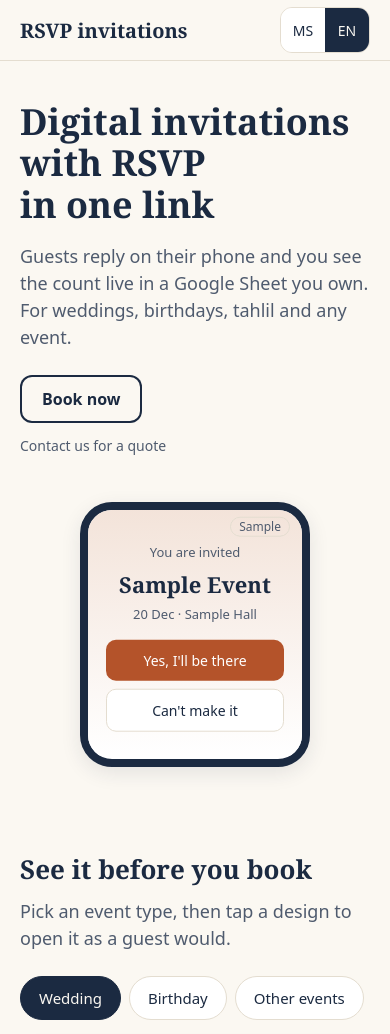
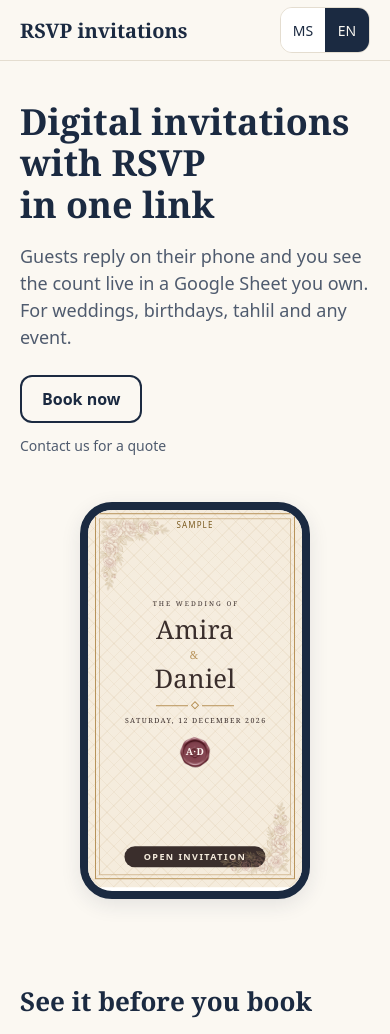
Before and after one commit to akmalaqim74/rsvp, a React (Vite) app: page / in a window 390 px wide. Shown: the top 1034 px of the page. Built offline with nearby package versions, Linux system fonts and the light colour scheme.

Commit message:
Hero phone shows a miniature wedding cover matching the real cards

```diff
--- a/src/components/Hero.tsx
+++ b/src/components/Hero.tsx
@@ -1,6 +1,11 @@
 import { m } from 'motion/react';
 import { useI18n } from '../lib/i18n';
 import { WhatsAppLink } from './WhatsAppLink';
+import { CoverThumb, themeStyle } from './card/parts';
+import { findDemo } from '../demos/data';
+import '../invitation.css';
+
+const SAMPLE = findDemo('wedding', 'id-1');
 
 const item = (i: number) => ({
   initial: { opacity: 0, y: 20 },
@@ -9,7 +14,7 @@ const item = (i: number) => ({
 });
 
 export function Hero() {
-  const { t } = useI18n();
+  const { t, lang } = useI18n();
   return (
     <section className="hero wrap">
       <div className="hero-text">
@@ -22,12 +27,10 @@ export function Hero() {
         <m.p className="price" {...item(3)}>{t('price.line')}</m.p>
       </div>
       <m.div className="phone" aria-hidden="true" initial={{ opacity: 0, y: 40, rotate: -3 }} animate={{ opacity: 1, y: 0, rotate: 0 }} transition={{ duration: 0.7, delay: 0.3 }}>
-        <m.div className="phone-in" animate={{ y: [0, -6, 0] }} transition={{ duration: 5, repeat: Infinity, ease: 'easeInOut' }}>
-          <span className="sample">{t('hero.sample')}</span>
-          <p className="m-small">{t('mock.invited')}</p>
-          <p className="m-title">{t('mock.title')}</p>
-          <p className="m-meta">{t('mock.meta')}</p>
-          <div className="m-btns"><span>{t('mock.yes')}</span><span className="alt">{t('mock.no')}</span></div>
+        <m.div className="phone-cover" style={SAMPLE ? themeStyle(SAMPLE.theme) : undefined} animate={{ y: [0, -6, 0] }} transition={{ duration: 5, repeat: Infinity, ease: 'easeInOut' }}>
+          {SAMPLE && <CoverThumb demo={SAMPLE} lang={lang} />}
+          <span className="phone-sample">{t('hero.sample')}</span>
+          <span className="phone-pill">{t('inv.open')}</span>
         </m.div>
       </m.div>
     </section>
--- a/src/invitation.css
+++ b/src/invitation.css
@@ -181,12 +181,16 @@ img.fr-c{width:var(--fa,120px);height:auto;object-fit:contain;opacity:1;transfor
 @media (min-width:640px){.gal{grid-template-columns:repeat(3,1fr);gap:24px 20px}}
 .tile{display:block;width:100%;padding:0;border:0;background:none;text-align:left;color:var(--ink);font:inherit;cursor:pointer}
 .cv-thumb-in{position:absolute;inset:0;display:flex;flex-direction:column;justify-content:center;padding:11cqw 8cqw}
-.tile .cv-thumb{--fi:3.4cqw;--fg:1.5cqw;--fc:11cqw;--fa:42cqw;position:relative;aspect-ratio:3/4;overflow:hidden;
+.tile .cv-thumb,.phone .cv-thumb{--fi:3.4cqw;--fg:1.5cqw;--fc:11cqw;--fa:42cqw;position:relative;aspect-ratio:3/4;overflow:hidden;
   background-color:var(--iv-cover);border-radius:4px;box-shadow:var(--shadow);transition:transform .25s,box-shadow .25s;
   background-image:radial-gradient(90% 70% at 50% 42%,rgba(255,255,255,.10),transparent 70%),repeating-linear-gradient(45deg,transparent 0 4cqw,color-mix(in srgb,var(--iv-cover-line) 9%,transparent) 4cqw calc(4cqw + 1px)),repeating-linear-gradient(-45deg,transparent 0 4cqw,color-mix(in srgb,var(--iv-cover-line) 9%,transparent) 4cqw calc(4cqw + 1px))}
-.tile .cv-thumb .cv-names{font-size:12cqw}.tile .cv-thumb .cv-names.long{font-size:7.6cqw}
-.tile .cv-thumb .cv-text{flex:1;justify-content:center}
-.tile .cv-thumb .cv-guest,.tile .cv-thumb .cv-open{display:none}
+.tile .cv-thumb .cv-names,.phone .cv-thumb .cv-names{font-size:12cqw}.tile .cv-thumb .cv-names.long{font-size:7.6cqw}
+.tile .cv-thumb .cv-text,.phone .cv-thumb .cv-text{flex:1;justify-content:center}
+.tile .cv-thumb .cv-guest,.tile .cv-thumb .cv-open,.phone .cv-thumb .cv-guest{display:none}
+.phone .cv-thumb{box-shadow:none;border-radius:0;aspect-ratio:9/16;min-height:0}
+.phone .cv-thumb .cv-thumb-in{padding:12cqw 8cqw 24cqw}
+.phone-pill{position:absolute;left:50%;bottom:9cqw;transform:translateX(-50%);padding:3cqw 9cqw;border-radius:99px;background:var(--iv-cover-ink);color:var(--iv-cover);font:600 max(9px,3.6cqw)/1 var(--font-body);letter-spacing:.16em;text-transform:uppercase;white-space:nowrap}
+.phone-sample{position:absolute;top:7cqw;left:0;right:0;text-align:center;font:500 max(8px,2.8cqw)/1 var(--font-body);letter-spacing:.14em;text-transform:uppercase;color:var(--iv-label);z-index:3}
 .tile-cap{display:block;margin-top:10px;font:600 15px/1.3 var(--font-body)}
 .tile-cap small{display:block;margin-top:2px;font-weight:400;font-size:13px;color:var(--muted)}
 @media (hover:hover){.tile:hover .cv-thumb{transform:translateY(-4px);box-shadow:0 12px 28px rgba(27,42,65,.22)}}
--- a/src/styles.css
+++ b/src/styles.css
@@ -39,6 +39,7 @@ a{color:var(--accent)}
 .cta-row{display:flex;flex-wrap:wrap;gap:12px;margin:24px 0 12px}
 .price{color:var(--muted);font-size:14px}
 .phone{overflow:hidden;justify-self:center;width:230px;border:8px solid var(--ink);border-radius:32px;background:var(--surface);box-shadow:var(--shadow)}
+.phone-cover{position:relative;container-type:inline-size}
 .phone-in{position:relative;padding:36px 18px 24px;text-align:center;background:linear-gradient(var(--accent-soft),var(--surface))}
 .sample{position:absolute;top:10px;right:12px;font-size:12px;color:var(--muted);border:1px solid var(--line);border-radius:99px;padding:0 8px}
 .m-small{font-size:13px;color:var(--muted);margin:0 0 6px}
```
